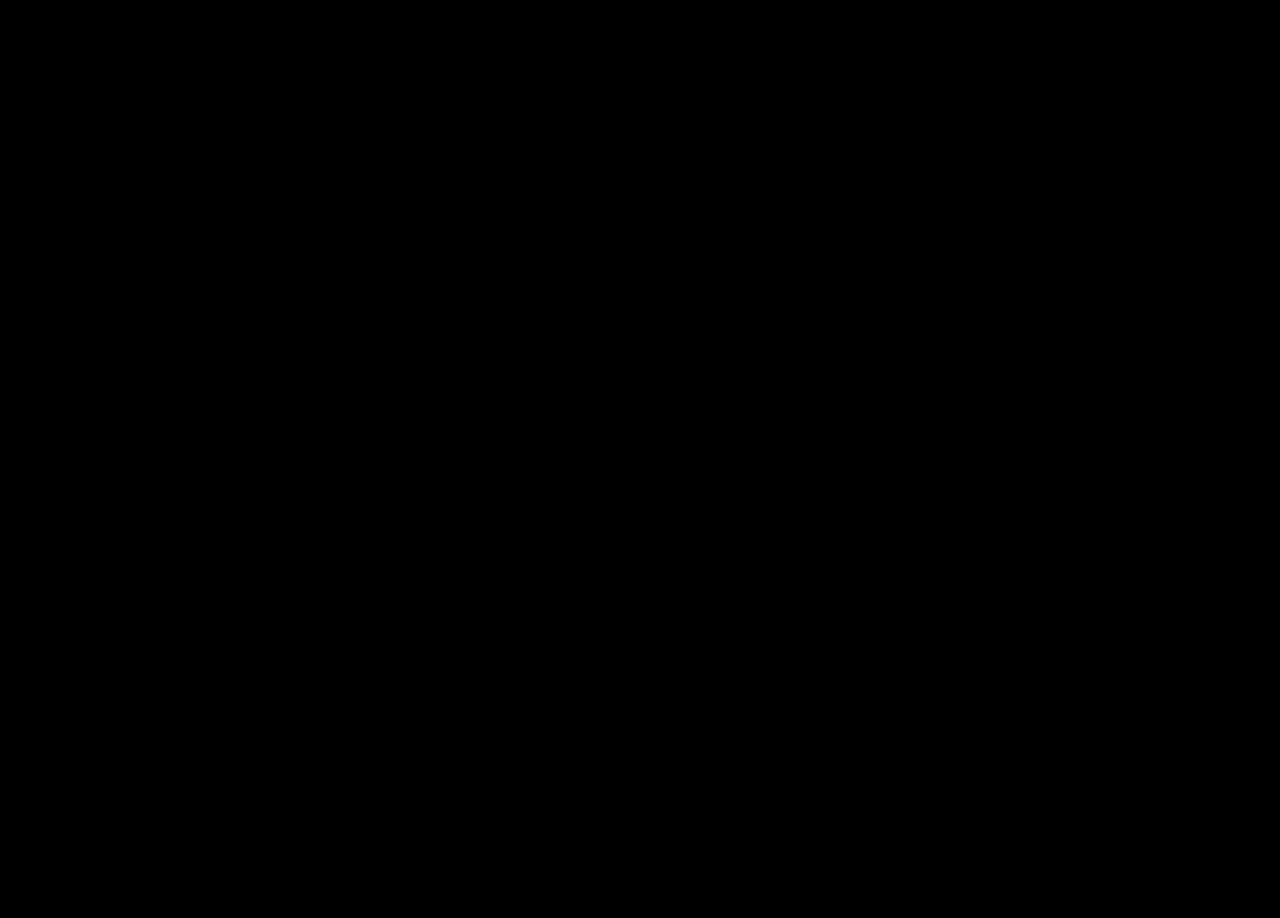
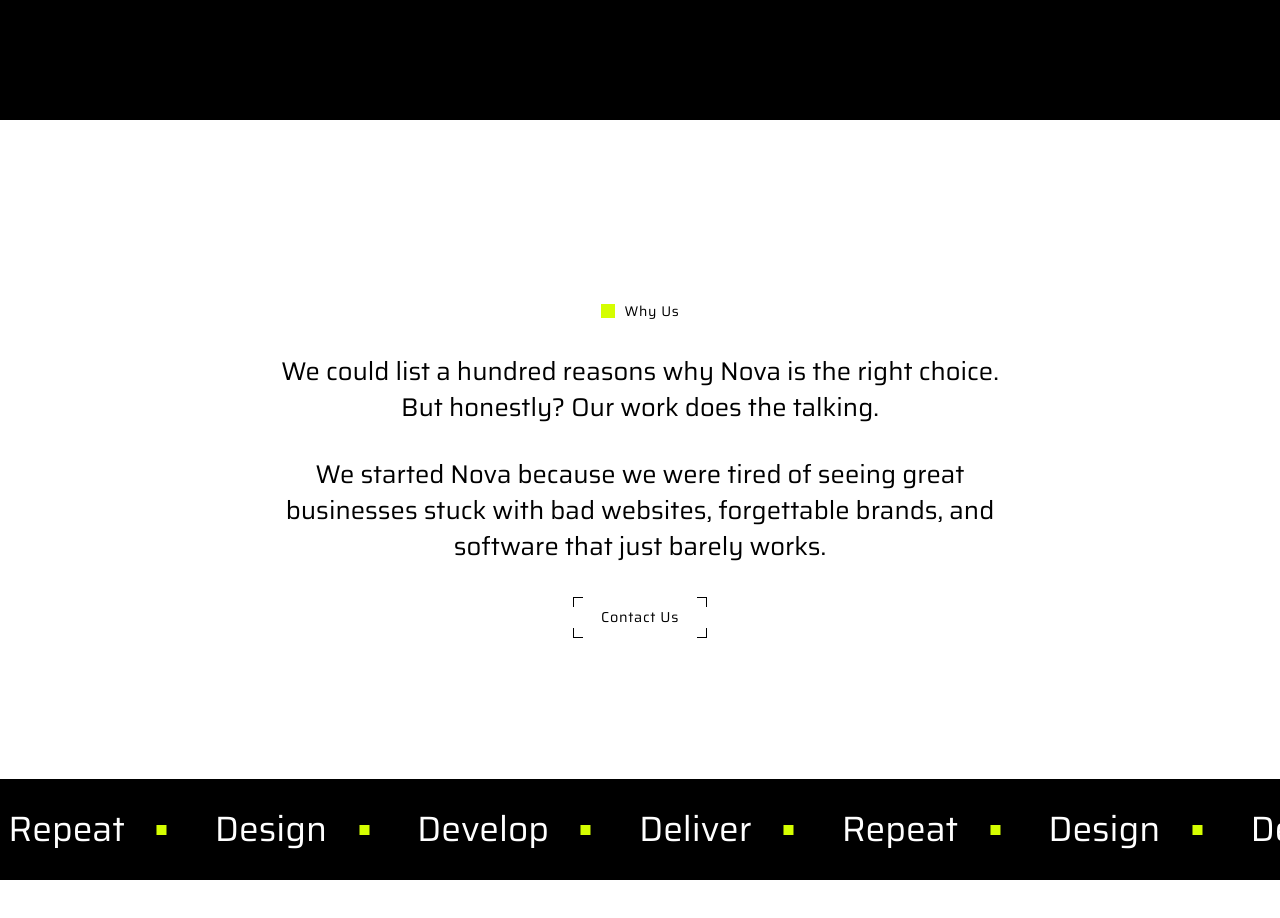
Before and after one commit to novahq-builds/Nova-Website, a Next.js app in the folder nova-website/: page / in a window 1280 px wide. Shown: the part 4680-5598 px from the top of the page. Before the commit the page ends 4800 px from the top, so only its background shows below. Built offline with nearby package versions, Linux system fonts and the light colour scheme.

Commit message:
add why us section component

```diff
--- a/nova-website/app/page.tsx
+++ b/nova-website/app/page.tsx
@@ -1,6 +1,7 @@
 import HeroSection from "@/components/HeroSection/HeroSection";
 import AboutSection from "@/components/AboutSection/AboutSection";
 import ServicesSection from "@/components/ServicesSection/ServicesSection";
+import WhyUsSection from "@/components/WhyUsSection/WhyUsSection";
 
 export default function Home() {
   return (
@@ -8,6 +9,7 @@
       <HeroSection />
       <AboutSection />
       <ServicesSection />
+      <WhyUsSection />
     </main>
   );
 }
--- /dev/null
+++ b/nova-website/components/WhyUsSection/WhyUsSection.module.css
@@ -0,0 +1,146 @@
+.section {
+  background-color: #ffffff;
+  min-height: 100vh;
+  display: flex;
+  flex-direction: column;
+  justify-content: space-between;
+  font-family: var(--font-saira), sans-serif;
+  overflow: hidden;
+  padding-bottom: 40px;
+}
+
+/* Main Content */
+.content {
+  flex: 1;
+  display: flex;
+  flex-direction: column;
+  align-items: center;
+  justify-content: center;
+  text-align: center;
+  padding: 80px 60px 40px;
+  gap: 32px;
+}
+
+.labelRow {
+  display: flex;
+  align-items: center;
+  gap: 10px;
+}
+
+.square {
+  width: 14px;
+  height: 14px;
+  background-color: #d5fe00;
+  display: inline-block;
+  flex-shrink: 0;
+}
+
+.label {
+  font-size: 14px;
+  font-weight: 400;
+  color: #000000;
+  letter-spacing: 0.05em;
+}
+
+.headingPrimary {
+  font-size: 1.6rem;
+  font-weight: 400;
+  color: #000000;
+  line-height: 1.4;
+  max-width: 760px;
+}
+
+.headingSecondary {
+  font-size: 1.6rem;
+  font-weight: 400;
+  color: #000000;
+  line-height: 1.4;
+  max-width: 760px;
+}
+
+/* Contact Button */
+.contactBtn {
+  position: relative;
+  display: inline-flex;
+  align-items: center;
+  justify-content: center;
+  padding: 10px 28px;
+  color: #000000;
+  font-size: 0.9rem;
+  font-family: var(--font-saira), sans-serif;
+  text-decoration: none;
+  cursor: pointer;
+  letter-spacing: 0.05em;
+}
+
+.corner {
+  position: absolute;
+  width: 10px;
+  height: 10px;
+  border-color: #000000;
+  border-style: solid;
+}
+
+.corner[data-pos="tl"] {
+  top: 0;
+  left: 0;
+  border-width: 1px 0 0 1px;
+}
+.corner[data-pos="tr"] {
+  top: 0;
+  right: 0;
+  border-width: 1px 1px 0 0;
+}
+.corner[data-pos="bl"] {
+  bottom: 0;
+  left: 0;
+  border-width: 0 0 1px 1px;
+}
+.corner[data-pos="br"] {
+  bottom: 0;
+  right: 0;
+  border-width: 0 1px 1px 0;
+}
+
+/* Ticker */
+.ticker {
+  background-color: #000000;
+  padding: 24px 0;
+  overflow: hidden;
+  width: 100%;
+}
+
+.tickerTrack {
+  display: flex;
+  width: max-content;
+  animation: ticker 18s linear infinite;
+}
+
+.tickerItem {
+  display: inline-flex;
+  align-items: center;
+  font-size: 2.2rem;
+  font-weight: 400;
+  color: #ffffff;
+  white-space: nowrap;
+  padding-right: 16px;
+  font-family: var(--font-saira), sans-serif;
+}
+
+.tickerDot {
+  width: 10px;
+  height: 10px;
+  background-color: #d5fe00;
+  display: inline-block;
+  margin: 0 32px;
+  flex-shrink: 0;
+}
+
+@keyframes ticker {
+  0% {
+    transform: translateX(0);
+  }
+  100% {
+    transform: translateX(-50%);
+  }
+}
--- /dev/null
+++ b/nova-website/components/WhyUsSection/WhyUsSection.tsx
@@ -0,0 +1,51 @@
+import styles from "./WhyUsSection.module.css";
+
+export default function WhyUsSection() {
+  const tickerItems = ["Design", "Develop", "Deliver", "Repeat"];
+
+  return (
+    <section className={styles.section}>
+      {/* Main Content */}
+      <div className={styles.content}>
+        <div className={styles.labelRow}>
+          <span className={styles.square}></span>
+          <span className={styles.label}>Why Us</span>
+        </div>
+
+        <h2 className={styles.headingPrimary}>
+          We could list a hundred reasons why Nova is the right choice. But
+          honestly? Our work does the talking.
+        </h2>
+
+        <p className={styles.headingSecondary}>
+          We started Nova because we were tired of seeing great businesses stuck
+          with bad websites, forgettable brands, and software that just barely
+          works.
+        </p>
+
+        <a href="#contact" className={styles.contactBtn}>
+          <span className={styles.corner} data-pos="tl" />
+          <span className={styles.corner} data-pos="tr" />
+          Contact Us
+          <span className={styles.corner} data-pos="bl" />
+          <span className={styles.corner} data-pos="br" />
+        </a>
+      </div>
+
+      {/* Ticker Bar */}
+      <div className={styles.ticker}>
+        <div className={styles.tickerTrack}>
+          {/* Duplicated for seamless loop */}
+          {[...Array(4)].map((_, repeat) =>
+            tickerItems.map((item, i) => (
+              <span key={`${repeat}-${i}`} className={styles.tickerItem}>
+                {item}
+                <span className={styles.tickerDot}></span>
+              </span>
+            )),
+          )}
+        </div>
+      </div>
+    </section>
+  );
+}
```
